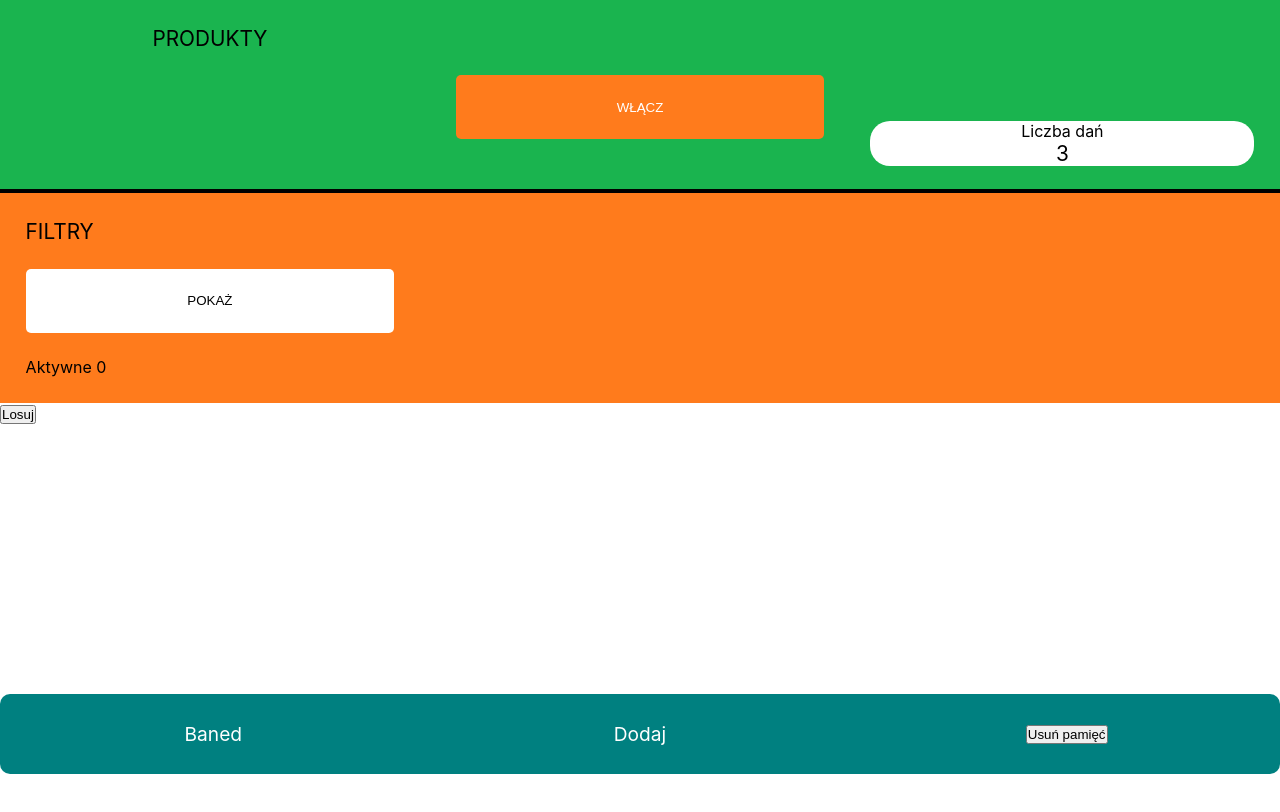
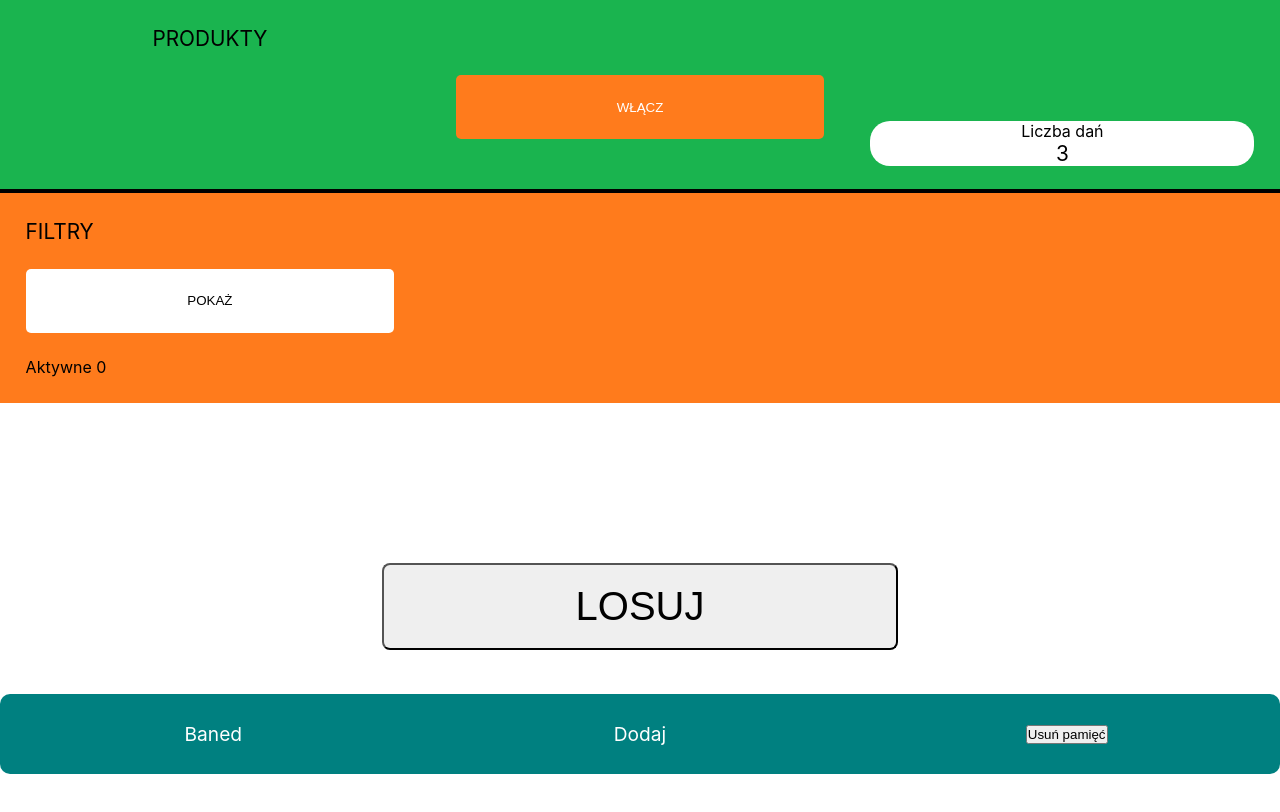
Before and after one commit to atrykp/what-s-for-dinner-react-app, a React (Create React App) app: page / in a window 1280 px wide. Shown: the top 812 px of the page. Built offline with nearby package versions, Linux system fonts and the light colour scheme.

Commit message:
change structure and styles in DrawnDishLis

```diff
--- a/src/pages/App.js
+++ b/src/pages/App.js
@@ -211,7 +211,7 @@ function App() {
         <div className="upperNav__counter">{dishesCounter}</div>
         <div className="upperNav__filters">{fileterSection}</div>
       </div>
-      <div className="drawnDish">
+      <div>
         <DrawnDishList
           selectedDish={selectedDish}
           setSelectedDish={setSelectedDish}
--- a/src/pages/DrawnDishList.js
+++ b/src/pages/DrawnDishList.js
@@ -2,6 +2,7 @@ import React, { useEffect, useState } from "react";
 import { Link } from "react-router-dom";
 import Ingredient from "../components/Ingredients";
 import { v4 } from "uuid";
+import "../styles/DrawnDishList.css";
 const DrawnDishList = ({
   customedArr,
   banDish,
@@ -61,9 +62,15 @@ const DrawnDishList = ({
 
   const drawnDishView = (
     <>
-      <button onClick={showIngredients}>{ingredientBtnTxt}</button>
+      <button onClick={showIngredients} className="drawnDish__ingredientsBtn">
+        {ingredientBtnTxt}
+      </button>
       {ingredientSection}
+      <div className="drawnDish__name">
         <h1>{selectedDish.name}</h1>
+      </div>
+      <div className="drawnDish__buttons">
+        <button onClick={() => ban(selectedDish.id, 7000)}>Nie dzisiaj</button>
         <Link
           to={`dish/${selectedDish.name}${selectedDish.id}`}
           onClick={() => {
@@ -76,8 +83,8 @@ const DrawnDishList = ({
         >
           Ok
         </Link>
-      <button onClick={() => ban(selectedDish.id, 7000)}>Nie dzisiaj</button>
         <button onClick={() => ban(selectedDish.id)}>Nie lubię</button>
+      </div>
     </>
   );
   const showProductsList = () => {
@@ -108,16 +115,21 @@ const DrawnDishList = ({
 
   const selectedDishView = (
     <>
+      <button onClick={showIngredients} className="drawnDish__ingredientsBtn">
+        {ingredientBtnTxt}
+      </button>
+      {ingredientSection}
+      <div className="drawnDish__name">
         <h1>{selectedDish.name}</h1>
-      <button onClick={showIngredients}>{ingredientBtnTxt}</button>
-      {ingredientSection}
-      <Link to={`dish/${selectedDish.name}${selectedDish.id}`}>
-        <button>OK</button>
-      </Link>
+      </div>
+
+      <div className="drawnDish__buttons">
         <button onClick={markDishAsDone}>Zrobione</button>
+        <Link to={`dish/${selectedDish.name}${selectedDish.id}`}>pokaż</Link>
         <button onClick={showProductsList}>
           {!productsView ? "co jeszcze kupić" : "ukryj"}
         </button>
+      </div>
       {productsListArr()}
     </>
   );
@@ -133,8 +145,19 @@ const DrawnDishList = ({
 
   return (
     <>
-      <button onClick={handleDraw}>Losuj</button>
+      <div className="drawnDishSection">
+        <button
+          onClick={handleDraw}
+          className={
+            selectedDish
+              ? "drawnDishSection__drawBtn--drawn"
+              : "drawnDishSection__drawBtn--empty"
+          }
+        >
+          Losuj
+        </button>
         {showDish}
+      </div>
     </>
   );
 };
--- a/src/styles/App.css
+++ b/src/styles/App.css
@@ -47,6 +47,3 @@
   text-decoration: none;
   padding: 3vh 15%;
 }
-.drawnDish {
-  min-height: 55vh;
-}
--- /dev/null
+++ b/src/styles/DrawnDishList.css
@@ -0,0 +1,53 @@
+.drawnDishSection {
+  min-height: 55vh;
+  display: grid;
+  align-items: center;
+  justify-items: center;
+  grid-auto-rows: min-content;
+}
+.drawnDishSection__drawBtn--empty {
+  font-size: 2.5rem;
+  padding: 1.5% 15%;
+  border-radius: 8px;
+  text-transform: uppercase;
+  margin-top: 20vh;
+}
+.drawnDishSection__drawBtn--drawn {
+  font-size: 1.5rem;
+  padding: 1% 10%;
+  border-radius: 8px;
+  text-transform: uppercase;
+  align-self: flex-start;
+  margin-top: 2%;
+  margin-bottom: 5%;
+}
+.drawnDish {
+  background: linear-gradient(rgba(37, 37, 37, 0.4), rgba(41, 41, 41, 0.4)),
+    url(../images/spices.jpg);
+  width: 95%;
+  min-height: 35vh;
+  border-radius: 10px;
+  display: grid;
+  grid-template-rows: auto auto auto;
+  margin-bottom: 20vh;
+}
+.drawnDish__buttons {
+  min-height: 5vh;
+  display: grid;
+  grid-template-columns: repeat(3, 1fr);
+}
+.drawnDish__ingredientsBtn {
+  min-height: 7vh;
+  border-radius: 10px 10px 0 0;
+  border-style: none;
+  background-color: transparent;
+  color: white;
+}
+.drawnDish__name {
+  color: white;
+  min-height: 17vh;
+  display: grid;
+  justify-items: center;
+  align-items: center;
+  text-align: center;
+}
```
Also changed, not shown: 1 other file (tests, documents, lock files or other folders). Lines whose indentation alone changed are shown as unchanged.
